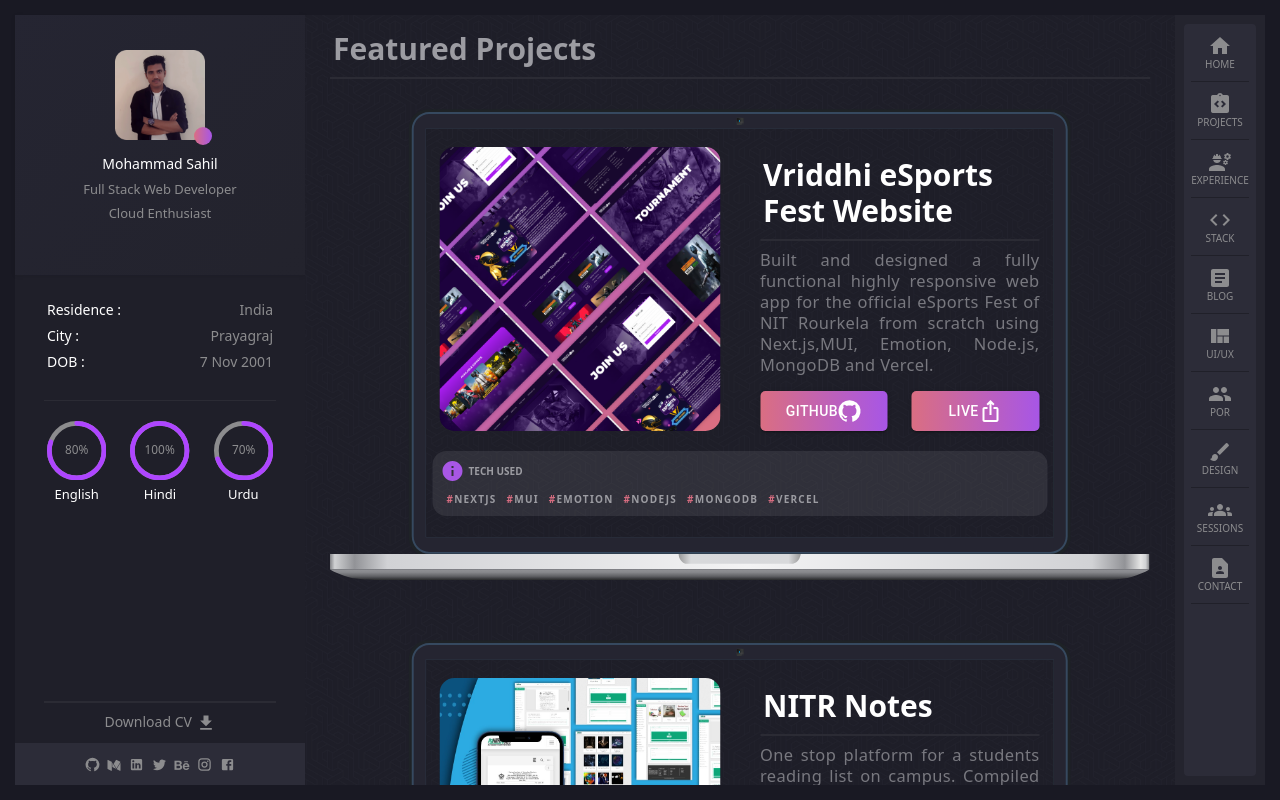
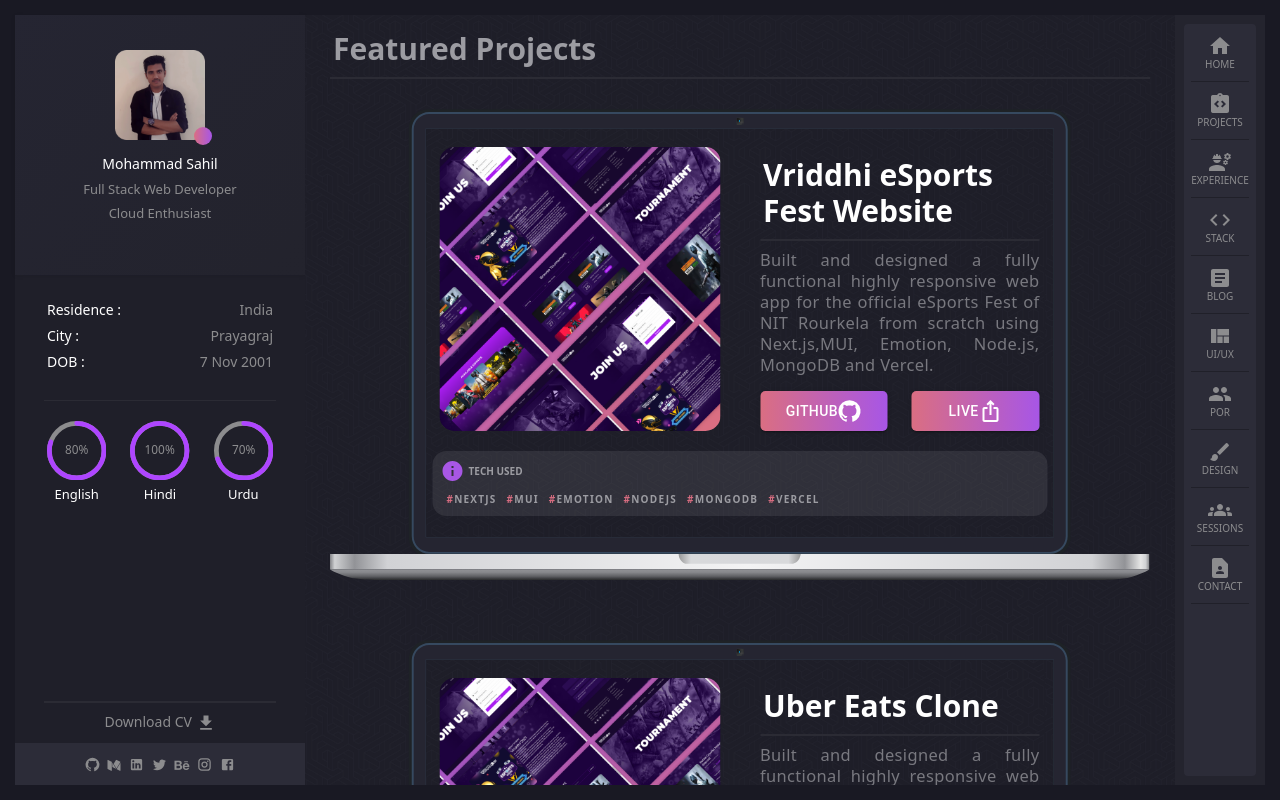
Before and after one commit to Mohammad-Sahil/portfolio, a Next.js app: page /projects in a window 1280 px wide. Built offline with nearby package versions, Linux system fonts and the light colour scheme.

Commit message:
4 projectjs added

```diff
--- a/pages/projects.tsx
+++ b/pages/projects.tsx
@@ -32,6 +32,67 @@
                 tag6= "Vercel"
                 projectImg= {vriddhi.src}
               />
+
+
+
+
+              <Project
+                title= "Uber Eats Clone"
+                para= "Built and designed a fully functional highly responsive web app for the official eSports Fest of NIT Rourkela from scratch using Next.js,MUI, Emotion, Node.js, MongoDB and Vercel."
+                githubLink= "https://github.com/Mohammad-Sahil/uber-eats/"
+                liveLink= "#"
+                tag1= "React Native"
+                tag2= "Redux"
+                tag3= "Google-Places API"
+                tag4= "NodeJS"
+                tag5= "Firebase"
+                tag6= "Expo"
+                projectImg= {vriddhi.src}
+              />
+              <Project
+                title= "Zoom App Clone"
+                para= "Built and designed a fully functional highly responsive web app for the official eSports Fest of NIT Rourkela from scratch using Next.js,MUI, Emotion, Node.js, MongoDB and Vercel."
+                githubLink= "https://github.com/Mohammad-Sahil/zoom-app/"
+                liveLink= "#"
+                tag1= "React Native"
+                tag2= "Expo"
+                tag3= "Socket.IO"
+                tag4= "NodeJS"
+                tag5= "Express"
+                tag6= "Heroku"
+                projectImg= {vriddhi.src}
+              />
+              <Project
+                title= "TikTok Web App"
+                para= "Built and designed a fully functional highly responsive web app for the official eSports Fest of NIT Rourkela from scratch using Next.js,MUI, Emotion, Node.js, MongoDB and Vercel."
+                githubLink= "https://github.com/Mohammad-Sahil/TikTok/"
+                liveLink= "https://tiktok-beta.vercel.app/"
+                tag1= "NextJS"
+                tag2= "MUI"
+                tag3= "Emotion"
+                tag4= "NodeJS"
+                tag5= "MongoDB"
+                tag6= "Vercel"
+                projectImg= {vriddhi.src}
+              />
+              <Project
+                title= "Video Conferencing Web App"
+                para= "Built and designed a fully functional highly responsive web app for the official eSports Fest of NIT Rourkela from scratch using Next.js,MUI, Emotion, Node.js, MongoDB and Vercel."
+                githubLink= "https://github.com/Mohammad-Sahil/video-conferencing-app/"
+                liveLink= "https://video-conferencing-appp.herokuapp.com/"
+                tag1= "WebRTC"
+                tag2= "EJS"
+                tag3= "Express"
+                tag4= "NodeJS"
+                tag5= "MongoDB"
+                tag6= "Heroku"
+                projectImg= {vriddhi.src}
+              />
+
+
+
+
+
               <Project
                 title= "NITR Notes"
                 para= "One stop platform for a students reading list on campus. Compiled books & notes of every single branch and year and a lot more with a great reading experience, built using HTML,CSS,JS,Google Script and firebase, Got 1k+ daily visitors on Exam’s days"
```
